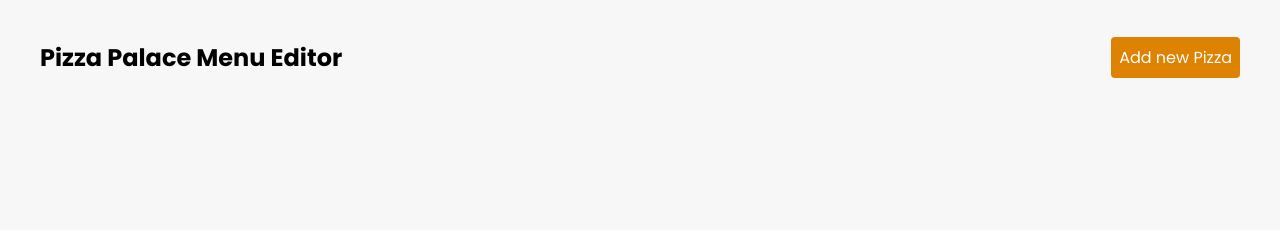
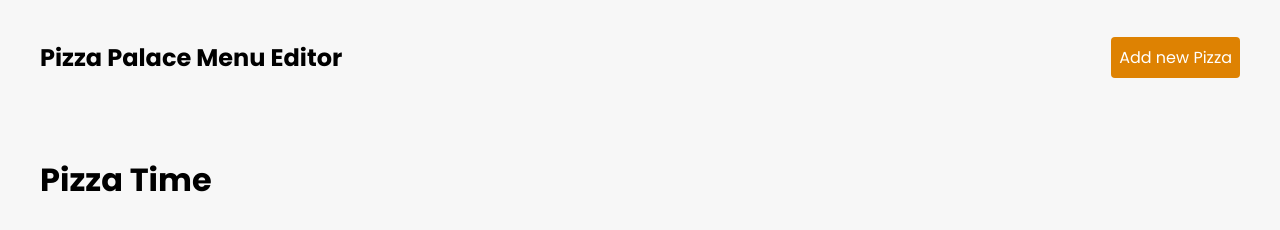
Before and after one commit to bridgemami/create_pizzas_with_typescript, a website built with Parcel: page src/index.html in a window 1280 px wide. Built offline with nearby package versions, Linux system fonts and the light colour scheme.

Commit message:
Added a title to  index.html

```diff
--- a/src/index.html
+++ b/src/index.html
@@ -12,6 +12,7 @@
 		</nav>
 		<main class="root wrap">
 			<!-- menu content goes here -->
+			 <h1>Pizza Time</h1>
 		</main>
         <script src="./ts/index.ts" type="module"></script>
 	</body>
```
